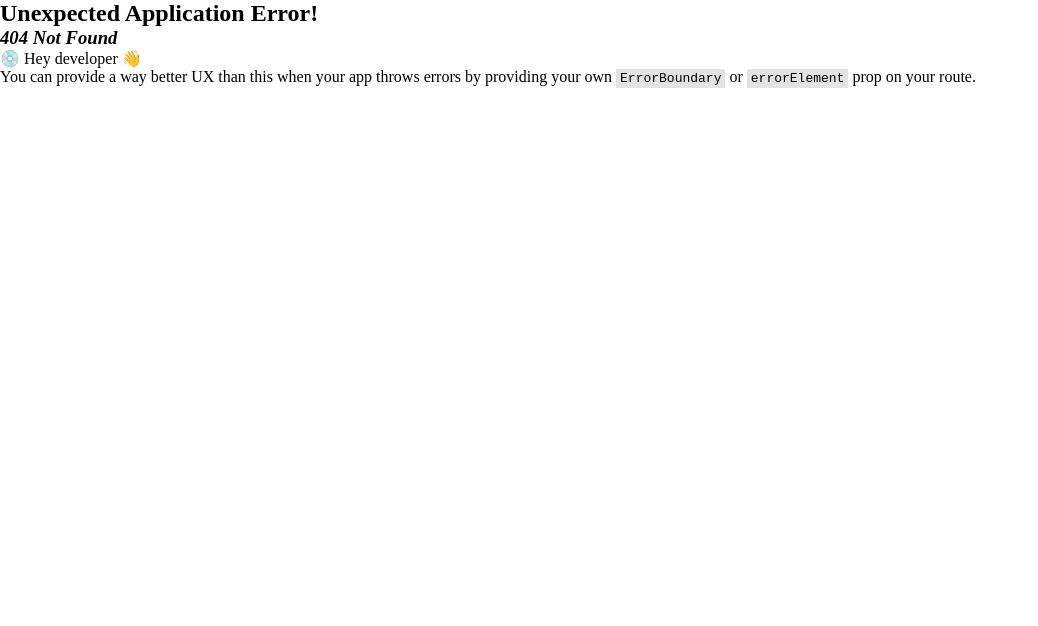
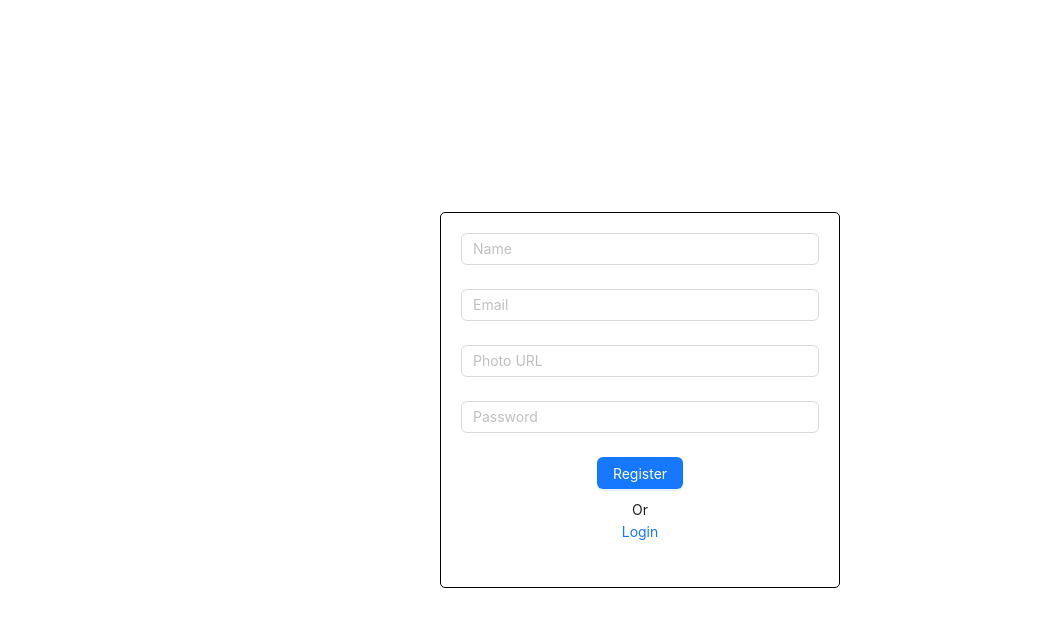
Before and after one commit to mdYeasin-cmd/computer-garage-fe, a React (Vite) app: page /register in a window 1280 px wide. Before the commit this address had no page. Shown: the top 626 px of the page, without its empty margins (0-1038 px from the left). Built offline with nearby package versions, Linux system fonts and the light colour scheme.

Commit message:
Login and Registration from added

```diff
--- a/src/pages/Login.tsx
+++ b/src/pages/Login.tsx
@@ -1,7 +1,60 @@
+import { Button, Form, Input } from "antd";
+import { NavLink } from "react-router-dom";
+
 const Login = () => {
   return (
-    <div>
-      <h1>This is Login component</h1>
+    <div
+      style={{
+        display: "flex",
+        justifyContent: "center",
+        alignItems: "center",
+        height: "100vh",
+      }}
+    >
+      <Form
+        style={{
+          width: "400px",
+          border: "1px solid black",
+          padding: "20px",
+          borderRadius: "5px",
+        }}
+        name="login"
+        className="login-form"
+        initialValues={{ remember: true }}
+      >
+        <Form.Item
+          name="email"
+          rules={[{ required: true, message: "Please input your Email!" }]}
+        >
+          <Input type="email" placeholder="Email" />
+        </Form.Item>
+
+        <Form.Item
+          name="password"
+          rules={[{ required: true, message: "Please input your Password!" }]}
+        >
+          <Input type="password" placeholder="Password" />
+        </Form.Item>
+
+        <Form.Item
+          style={{
+            display: "flex",
+            justifyContent: "center",
+            alignItems: "center",
+            textAlign: "center",
+          }}
+        >
+          <Button
+            type="primary"
+            htmlType="submit"
+            className="login-form-button"
+          >
+            Login
+          </Button>
+          <p style={{ marginTop: "10px" }}>Or</p>
+          <NavLink to="/register">Register</NavLink>
+        </Form.Item>
+      </Form>
     </div>
   );
 };
--- a/src/pages/Register.tsx
+++ b/src/pages/Register.tsx
@@ -1,7 +1,79 @@
+import { Button, Form, Input } from "antd";
+import { useState } from "react";
+import { NavLink } from "react-router-dom";
+
 const Register = () => {
+  const [registrationData, setRegistrationData] = useState({
+    name: "",
+    email: "",
+    photoUrl: "",
+    password: "",
+  });
+
   return (
-    <div>
-      <h1>This is Register component</h1>
+    <div
+      style={{
+        display: "flex",
+        justifyContent: "center",
+        alignItems: "center",
+        height: "100vh",
+      }}
+    >
+      <Form
+        style={{
+          width: "400px",
+          border: "1px solid black",
+          padding: "20px",
+          borderRadius: "5px",
+        }}
+        name="login"
+        className="login-form"
+        initialValues={{ remember: true }}
+      >
+        <Form.Item
+          name="name"
+          rules={[{ required: true, message: "Please input your Name!" }]}
+        >
+          <Input type="text" placeholder="Name" />
+        </Form.Item>
+
+        <Form.Item
+          name="email"
+          rules={[{ required: true, message: "Please input your Email!" }]}
+        >
+          <Input type="email" placeholder="Email" />
+        </Form.Item>
+
+        <Form.Item name="photoUrl">
+          <Input type="text" placeholder="Photo URL" />
+        </Form.Item>
+
+        <Form.Item
+          name="password"
+          rules={[{ required: true, message: "Please input your Password!" }]}
+        >
+          <Input type="password" placeholder="Password" />
+        </Form.Item>
+
+        <Form.Item
+          style={{
+            display: "flex",
+            justifyContent: "center",
+            alignItems: "center",
+            textAlign: "center",
+          }}
+        >
+          <Button
+            type="primary"
+            htmlType="submit"
+            className="login-form-button"
+          >
+            Register
+          </Button>
+          <p style={{ marginTop: "10px" }}>Or</p>
+          <NavLink to="/login">Login</NavLink>
+        </Form.Item>
+      </Form>
     </div>
   );
 };
```
Also changed, not shown: src/routes/routes.tsx (+10 -0 lines).
